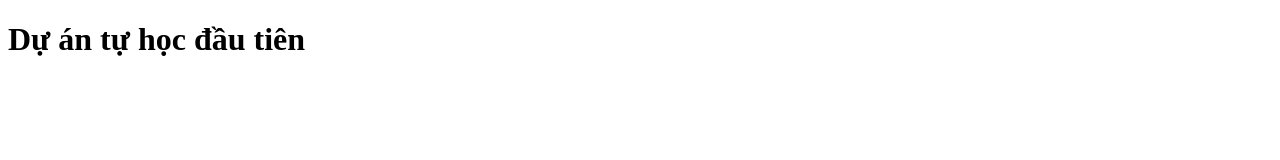
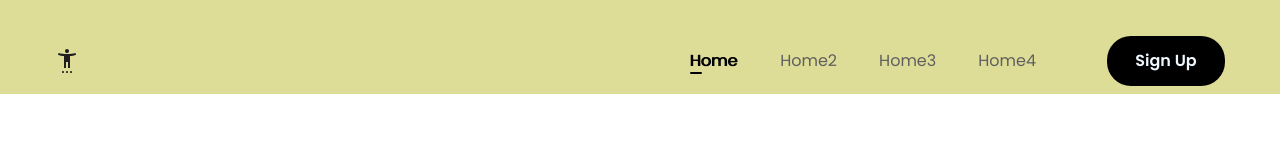
Before and after one commit to VOANTAN/du-an-tu-hoc-dau-tien.html, a plain HTML site: page index.html in a window 1280 px wide. Shown: the top 160 px of the page. Drawn offline with Linux system fonts and the light colour scheme.

Commit message:
làm phần header

```diff
--- /dev/null
+++ b/assets/css/reset.css
@@ -0,0 +1,129 @@
+/* http://meyerweb.com/eric/tools/css/reset/
+   v2.0 | 20110126
+   License: none (public domain)
+*/
+
+html,
+body,
+div,
+span,
+applet,
+object,
+iframe,
+h1,
+h2,
+h3,
+h4,
+h5,
+h6,
+p,
+blockquote,
+pre,
+a,
+abbr,
+acronym,
+address,
+big,
+cite,
+code,
+del,
+dfn,
+em,
+img,
+ins,
+kbd,
+q,
+s,
+samp,
+small,
+strike,
+strong,
+sub,
+sup,
+tt,
+var,
+b,
+u,
+i,
+center,
+dl,
+dt,
+dd,
+ol,
+ul,
+li,
+fieldset,
+form,
+label,
+legend,
+table,
+caption,
+tbody,
+tfoot,
+thead,
+tr,
+th,
+td,
+article,
+aside,
+canvas,
+details,
+embed,
+figure,
+figcaption,
+footer,
+header,
+hgroup,
+menu,
+nav,
+output,
+ruby,
+section,
+summary,
+time,
+mark,
+audio,
+video {
+  margin: 0;
+  padding: 0;
+  border: 0;
+  font-size: 100%;
+  font: inherit;
+  vertical-align: baseline;
+}
+/* HTML5 display-role reset for older browsers */
+article,
+aside,
+details,
+figcaption,
+figure,
+footer,
+header,
+hgroup,
+menu,
+nav,
+section {
+  display: block;
+}
+body {
+  line-height: 1;
+}
+ol,
+ul {
+  list-style: none;
+}
+blockquote,
+q {
+  quotes: none;
+}
+blockquote:before,
+blockquote:after,
+q:before,
+q:after {
+  content: "";
+  content: none;
+}
+table {
+  border-collapse: collapse;
+  border-spacing: 0;
+}
--- /dev/null
+++ b/assets/css/style.css
@@ -0,0 +1,86 @@
+* {
+  box-sizing: border-box;
+}
+
+html {
+  font-size: 62.5%;
+}
+/* khôi phục lại cỡ chữ mặc định theo rem */
+body {
+  font-size: 1.6rem;
+  font-family: "Poppins", sans-serif;
+}
+/* common */
+a {
+  text-decoration: none;
+}
+
+.btn {
+  display: inline-block;
+  min-width: 118px;
+  padding: 0 16px;
+  line-height: 50px;
+  color: aliceblue;
+  text-align: center;
+  font-size: 1.6rem;
+  font-weight: 600;
+  border-radius: 24px;
+  background: #000;
+}
+
+.clmain {
+  width: 1170px;
+  max-width: calc(100% - 48px);
+  margin-left: auto;
+  margin-right: auto;
+}
+/* header */
+.header {
+  background: #dddd98;
+}
+
+.header.hd001 {
+  position: sticky;
+  top: -28px;
+}
+
+.hd001 .body {
+  display: flex;
+  align-items: center;
+  padding: 36px 0 8px;
+}
+.nav ul {
+  display: flex;
+}
+
+.nav {
+  margin-left: auto;
+}
+
+.nav a {
+  position: relative;
+  color: #5f5f5f;
+  font-size: 1.6rem;
+  padding: 8px 21px;
+}
+.nav li.clh a,
+.nav a:hover {
+  color: black;
+  /* font-weight: 700; */
+  text-shadow: -1px 0 0 currentColor;
+}
+.nav li.clh a::after {
+  position: absolute;
+  display: block;
+  left: 21px;
+  bottom: 6px;
+  content: "";
+  width: 12px;
+  height: 2px;
+  border-radius: 1px;
+  background: #000;
+}
+
+.header .action {
+  margin-left: 50px;
+}
--- a/index.html
+++ b/index.html
@@ -3,9 +3,54 @@
   <head>
     <meta charset="UTF-8" />
     <meta name="viewport" content="width=device-width, initial-scale=1.0" />
+
+    <!-- reset.css -->
+    <link rel="stylesheet" href="./assets/css/reset.css" />
+
+    <!-- nhúng font -->
+    <link rel="preconnect" href="https://fonts.googleapis.com" />
+    <link rel="preconnect" href="https://fonts.gstatic.com" crossorigin />
+    <link
+      href="https://fonts.googleapis.com/css2?family=Poppins:ital,wght@0,100;0,200;0,300;0,400;0,500;0,600;0,700;0,800;0,900;1,100;1,200;1,300;1,400;1,500;1,600;1,700;1,800;1,900&family=Sen:wght@400..800&display=swap"
+      rel="stylesheet"
+    />
+
+    <!-- style.css -->
+    <link rel="stylesheet" href="./assets/css/style.css" />
     <title>Dự án tự học đầu tiên</title>
   </head>
-  <body>
-    <h1>Dự án tự học đầu tiên</h1>
+  <body style="height: 10000px">
+    <!-- tạo header -->
+    <header class="header hd001">
+      <div class="clmain">
+        <div class="body">
+          <!-- logo -->
+          <img src="./assets/img/logo.svg" alt="logo001" class="logo" />
+
+          <!-- nav -->
+          <nav class="nav">
+            <ul>
+              <li class="clh">
+                <a href="#!">Home</a>
+              </li>
+              <li>
+                <a href="#!">Home2</a>
+              </li>
+              <li>
+                <a href="#!">Home3</a>
+              </li>
+              <li>
+                <a href="#!">Home4</a>
+              </li>
+            </ul>
+          </nav>
+
+          <!-- btn action -->
+          <div class="action">
+            <a href="#!" class="btn btn001">Sign Up</a>
+          </div>
+        </div>
+      </div>
+    </header>
   </body>
 </html>
```
Also changed, not shown: assets/img/logo.svg (added).
